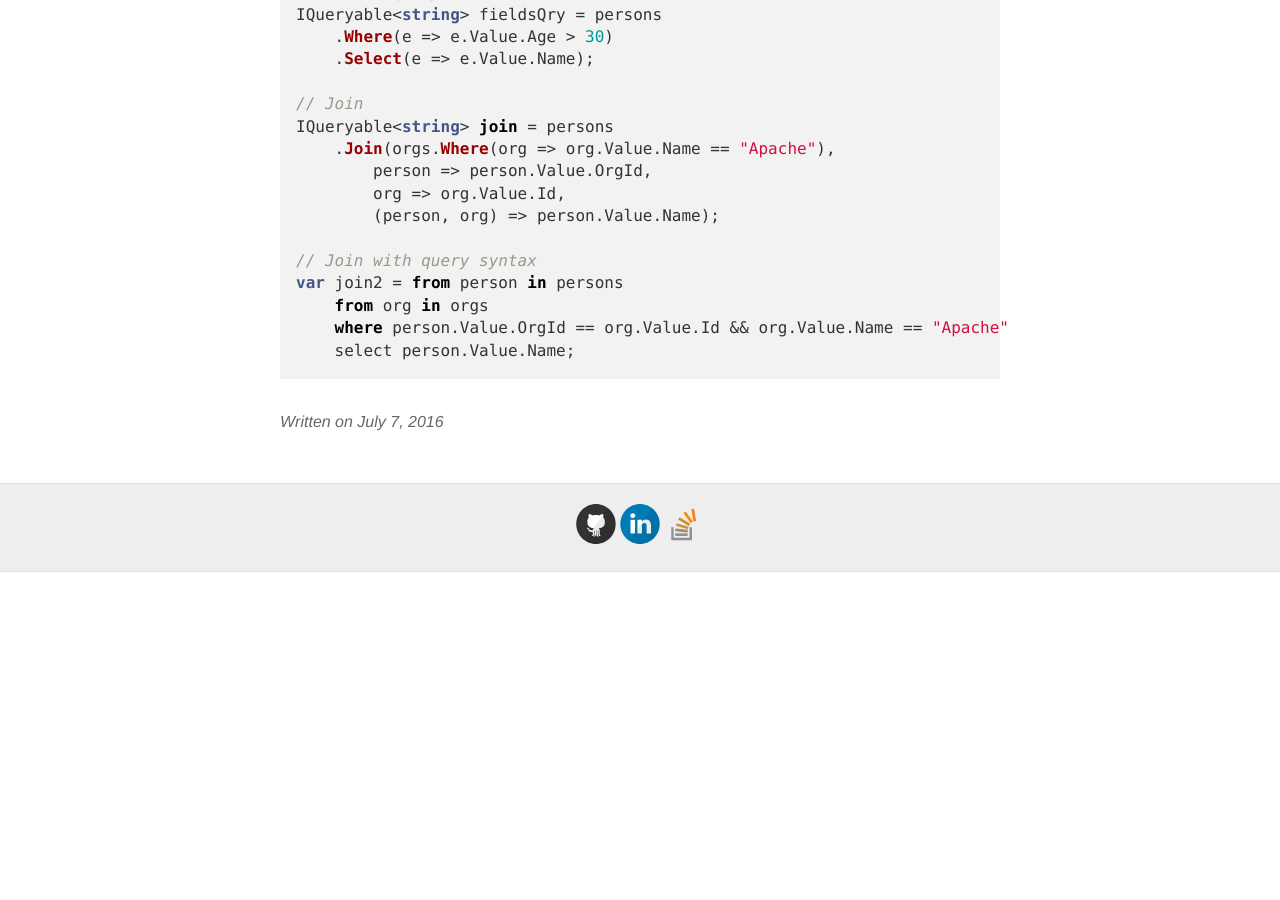
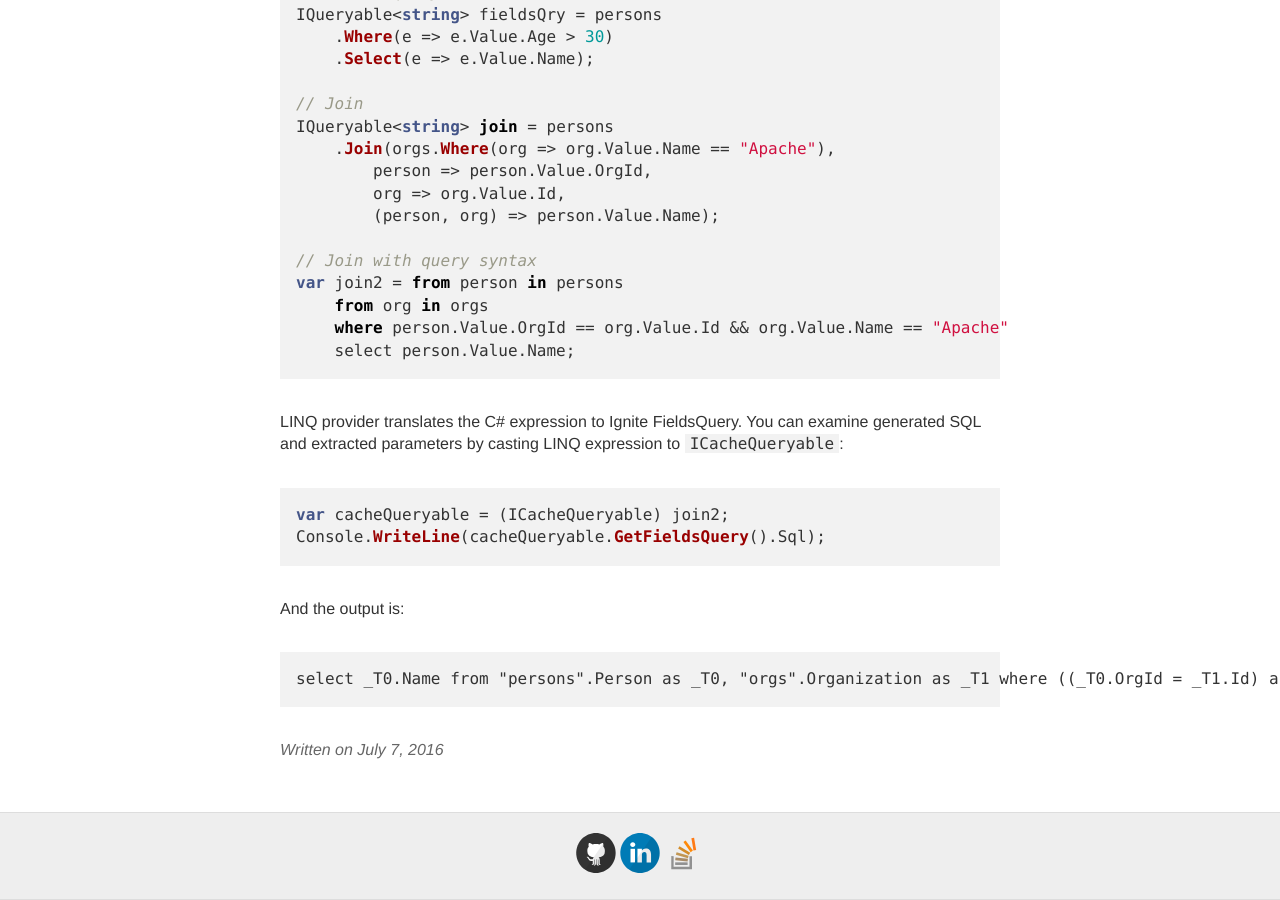
Before and after one commit to ptupitsyn/ptupitsyn.github.io, a Jekyll site: the page built from _posts/2016-07-07-Getting-Started-With-Apache-Ignite-Net-3-Sql.md, in a window 1280 px wide and 900 px high, scrolled down 6590 px. Built offline with Jekyll 4.4.1, drawn with Linux system fonts in a browser that asks for light colours; comment, search, counter and statistics services are not loaded; before the commit the page ends 7162 px from its top, so only the background shows below that.

Commit message:
linq introspection

````diff
--- a/_posts/2016-07-07-Getting-Started-With-Apache-Ignite-Net-3-Sql.md
+++ b/_posts/2016-07-07-Getting-Started-With-Apache-Ignite-Net-3-Sql.md
@@ -252,3 +252,16 @@ var join2 = from person in persons
     where person.Value.OrgId == org.Value.Id && org.Value.Name == "Apache"
     select person.Value.Name;
 ```
+
+LINQ provider translates the C# expression to Ignite FieldsQuery. You can examine generated SQL and extracted parameters by casting LINQ expression to `ICacheQueryable`:
+
+```cs
+var cacheQueryable = (ICacheQueryable) join2;
+Console.WriteLine(cacheQueryable.GetFieldsQuery().Sql);
+```
+
+And the output is:
+
+```
+select _T0.Name from "persons".Person as _T0, "orgs".Organization as _T1 where ((_T0.OrgId = _T1.Id) and (_T1.Name = ?))
+```
````
